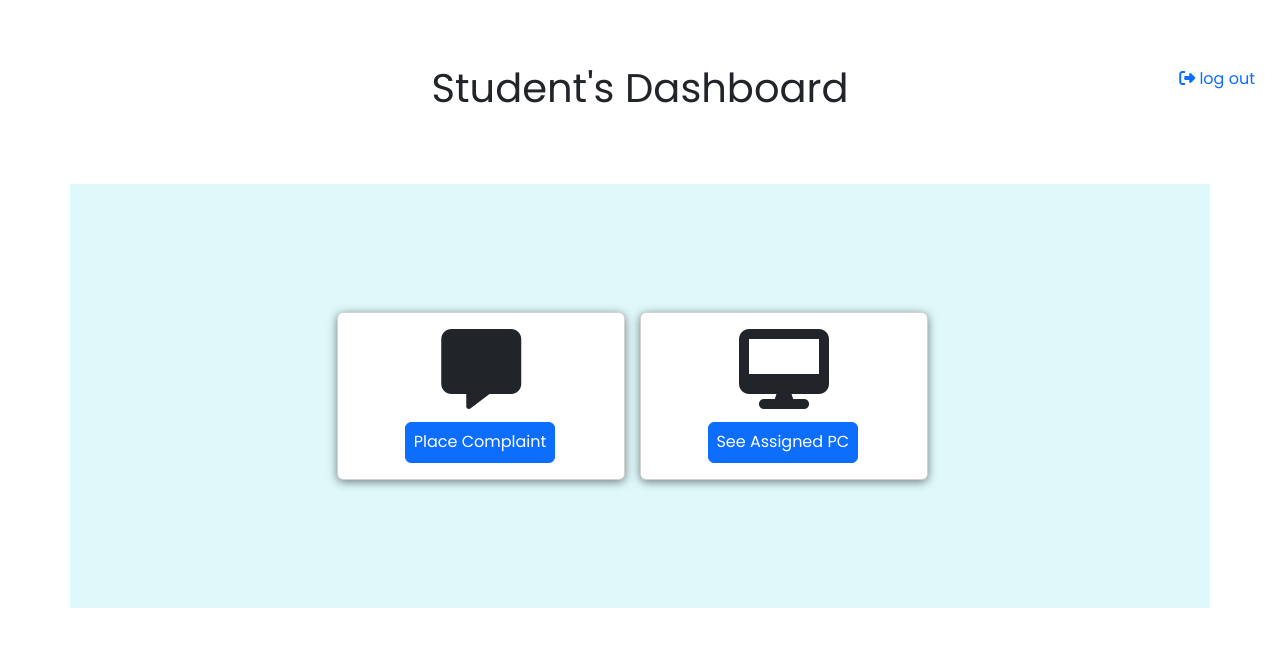
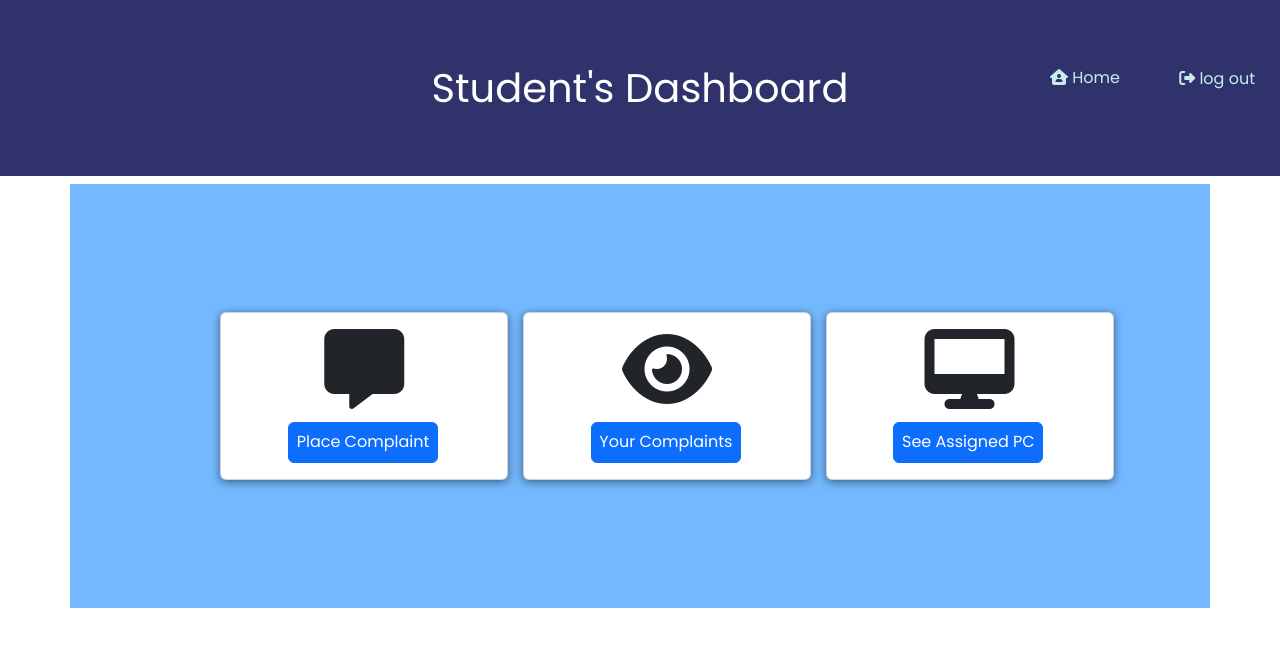
Before and after one commit to NaimurRahman-11/IITResourceManagement-3.0, a PHP site: page /StudentPage.html in a window 1280 px wide. Shown: the top 647 px of the page. Run offline with PHP 8.4, Linux system fonts and the light colour scheme; some libraries are stand-ins or nearby versions.

Commit message:
Changed UI, Added home button, Added a card

```diff
--- a/DirectorPage.html
+++ b/DirectorPage.html
@@ -22,6 +22,7 @@
 
   <div class="header">
     <h1>Director's Dashboard</h1>
+    <a href="DirectorPage.html"><p class="home"><i class="fa-solid fa-house-user"></i> Home</p> </a>
     <a href="logInPage.html"><p class="log-out"><i class="fa-solid fa-right-from-bracket"></i> log out</p> </a>
   </div>
 
--- a/LabAssistantPage.html
+++ b/LabAssistantPage.html
@@ -22,6 +22,7 @@
 
   <div class="header">
     <h1>Lab Assistant's Dashboard</h1>
+    <a href="LabAssistantPage.html"><p class="home"><i class="fa-solid fa-house-user"></i> Home</p> </a>
     <a href="logInPage.html"><p class="log-out"><i class="fa-solid fa-right-from-bracket"></i> log out</p> </a>
   </div>
 
--- a/OfficeAssistantPage.html
+++ b/OfficeAssistantPage.html
@@ -22,6 +22,7 @@
 
   <div class="header">
     <h1>Office Assistant's Dashboard</h1>
+    <a href="OfficeAssistantPage.html"><p class="home"><i class="fa-solid fa-house-user"></i> Home</p> </a>
     <a href="logInPage.html"><p class="log-out"><i class="fa-solid fa-right-from-bracket"></i> log out</p> </a>
   </div>
 
--- a/StudentPage.css
+++ b/StudentPage.css
@@ -10,13 +10,20 @@
 h1{
     text-align: center;
     padding: 5%;
+    color: #ffff;
 }
 
+body{
+    padding-bottom: 10px;
+}
+
+.header{
+    background-color: #30336b;
+}
 
 .container{
     padding: 10%;
-
-    background-color: #dff9fb;
+    background-color: #74b9ff;
 }
 
 .btn{
@@ -32,7 +39,7 @@ h1{
 
 .card{
     transition: .4s;
-    margin-left: 50%;
+    margin-left: 8%;
 }
 
 .card:hover{
@@ -48,4 +55,20 @@ h1{
     float: right;
     margin-top: -117px;
     margin-right: 25px;
+    color: #c7ecee;
 }
+
+.log-out:hover{
+    color: #ffff;
+}
+
+.home{
+    float: right;
+    margin-top: -118px;
+    margin-right: 160px;
+    color: #c7ecee;
+}
+
+.home:hover{
+    color: #ffff;
+}
--- a/StudentPage.html
+++ b/StudentPage.html
@@ -22,6 +22,7 @@
 
   <div class="header">
     <h1>Student's Dashboard</h1>
+    <a href="StudentPage.html"><p class="home"><i class="fa-solid fa-house-user"></i> Home</p> </a>
     <a href="logInPage.html"><p class="log-out"><i class="fa-solid fa-right-from-bracket"></i> log out</p> </a>
   </div>
 
@@ -34,6 +35,16 @@
             <div class="card-body">
               <i class="fa-solid fa-message fa-5x center"></i>
               <a href="logInPage.html" class="btn btn-primary" data-bs-toggle="modal" data-bs-target="#exampleModal">Place Complaint</a>
+            </div>
+          </div>
+        </div>
+
+
+        <div class="col-sm-4 py-3 py-sm-0" id="YourComplaintsCard">
+          <div class="card box-shadow" style="width: 18rem;">
+            <div class="card-body">
+              <i class="fa-solid fa-eye fa-5x center"></i>
+              <a href="" class="btn btn-primary">Your Complaints</a>
             </div>
           </div>
         </div>
@@ -53,7 +64,9 @@
 
 
     <!-- Bootstrap Modal Starts From Here -->
+
     <form action="PlaceComplaint.php" method="post">
+
 <div class="modal fade" id="exampleModal" tabindex="-1" aria-labelledby="exampleModalLabel" aria-hidden="true">
   <div class="modal-dialog">
     <div class="modal-content">
--- a/TeacherPage.html
+++ b/TeacherPage.html
@@ -22,6 +22,7 @@
 
   <div class="header">
     <h1>Teacher's Dashboard</h1>
+    <a href="TeacherPage.html"><p class="home"><i class="fa-solid fa-house-user"></i> Home</p> </a>
     <a href="logInPage.html"><p class="log-out"><i class="fa-solid fa-right-from-bracket"></i> log out</p> </a>
   </div>
 
```
Also changed, not shown: DirectorPage.css (+26 -2 lines), LabAssistantPage.css (+25 -2 lines), OfficeAssistantPage.css (+25 -2 lines), TeacherPage.css (+25 -2 lines).
